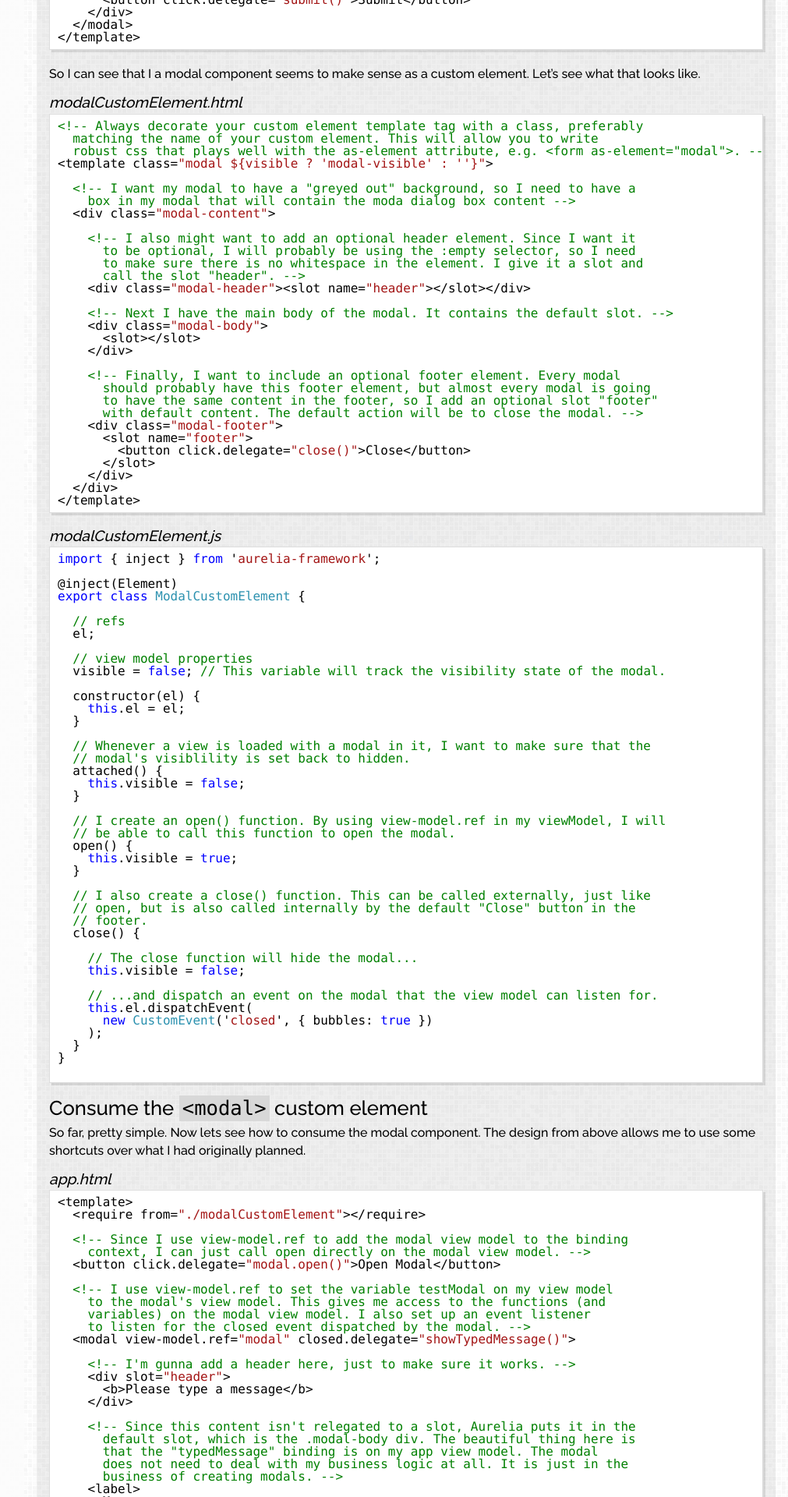
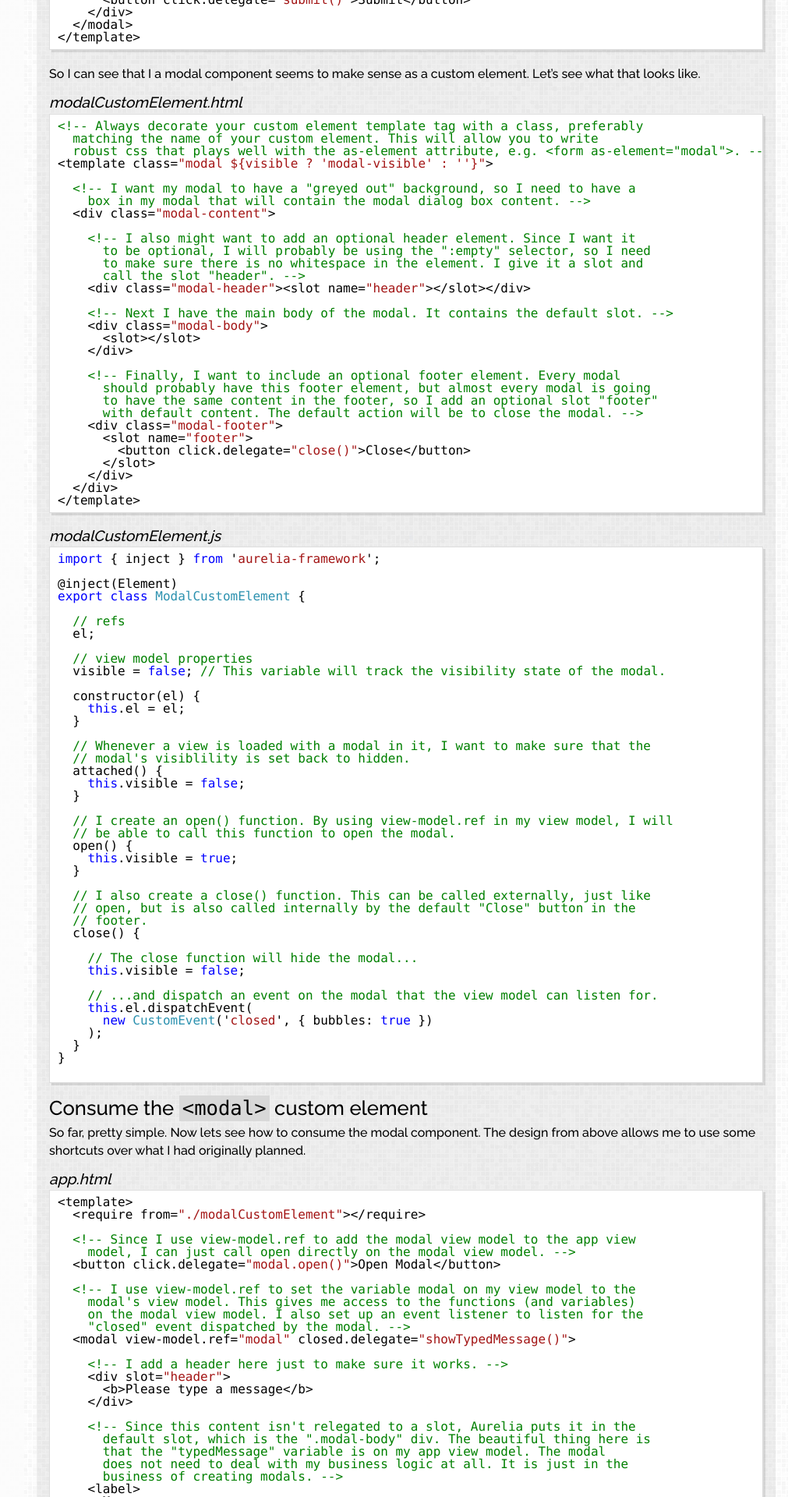
Before and after one commit to davismj/davismj.github.io, a Jekyll site: the page built from _posts/2017-9-1-easy-dialog.md, in a window 1280 px wide. Shown: the part 585-2505 px from the top of the page at 78% size, without its empty margins (269-1280 px from the left). Built offline with Jekyll 4.4.1, drawn with Linux system fonts in a browser that asks for light colours; nearby versions of some CDN libraries; comment, search, counter and statistics services are not loaded; some of the changed text lies outside the part shown.

Commit message:
Content: Clean up wording and typos

```diff
--- a/_posts/2017-9-1-easy-dialog.md
+++ b/_posts/2017-9-1-easy-dialog.md
@@ -48,11 +48,11 @@ So I can see that I a modal component seems to make sense as a custom element. L
 <template class="modal ${visible ? 'modal-visible' : ''}">
 
   <!-- I want my modal to have a "greyed out" background, so I need to have a
-    box in my modal that will contain the moda dialog box content -->
+    box in my modal that will contain the modal dialog box content. -->
   <div class="modal-content">
 
     <!-- I also might want to add an optional header element. Since I want it
-      to be optional, I will probably be using the :empty selector, so I need
+      to be optional, I will probably be using the ":empty" selector, so I need
       to make sure there is no whitespace in the element. I give it a slot and
       call the slot "header". -->
     <div class="modal-header"><slot name="header"></slot></div>
@@ -99,7 +99,7 @@ export class ModalCustomElement {
     this.visible = false;
   }
 
-  // I create an open() function. By using view-model.ref in my viewModel, I will
+  // I create an open() function. By using view-model.ref in my view model, I will
   // be able to call this function to open the modal.
   open() {
     this.visible = true;
@@ -132,24 +132,24 @@ So far, pretty simple. Now lets see how to consume the modal component. The desi
 <template>
   <require from="./modalCustomElement"></require>
 
-  <!-- Since I use view-model.ref to add the modal view model to the binding
-    context, I can just call open directly on the modal view model. -->
+  <!-- Since I use view-model.ref to add the modal view model to the app view
+    model, I can just call open directly on the modal view model. -->
   <button click.delegate="modal.open()">Open Modal</button>
 
-  <!-- I use view-model.ref to set the variable testModal on my view model
-    to the modal's view model. This gives me access to the functions (and
-    variables) on the modal view model. I also set up an event listener
-    to listen for the closed event dispatched by the modal. -->
+  <!-- I use view-model.ref to set the variable modal on my view model to the
+    modal's view model. This gives me access to the functions (and variables)
+    on the modal view model. I also set up an event listener to listen for the
+    "closed" event dispatched by the modal. -->
   <modal view-model.ref="modal" closed.delegate="showTypedMessage()">
 
-    <!-- I'm gunna add a header here, just to make sure it works. -->
+    <!-- I add a header here just to make sure it works. -->
     <div slot="header">
       <b>Please type a message</b>
     </div>
 
     <!-- Since this content isn't relegated to a slot, Aurelia puts it in the
-      default slot, which is the .modal-body div. The beautiful thing here is
-      that the "typedMessage" binding is on my app view model. The modal
+      default slot, which is the ".modal-body" div. The beautiful thing here is
+      that the "typedMessage" variable is on my app view model. The modal
       does not need to deal with my business logic at all. It is just in the
       business of creating modals. -->
     <label>
```
Also changed, not shown: other parts of _posts/2017-9-1-easy-dialog.md (+4 -5 lines).
